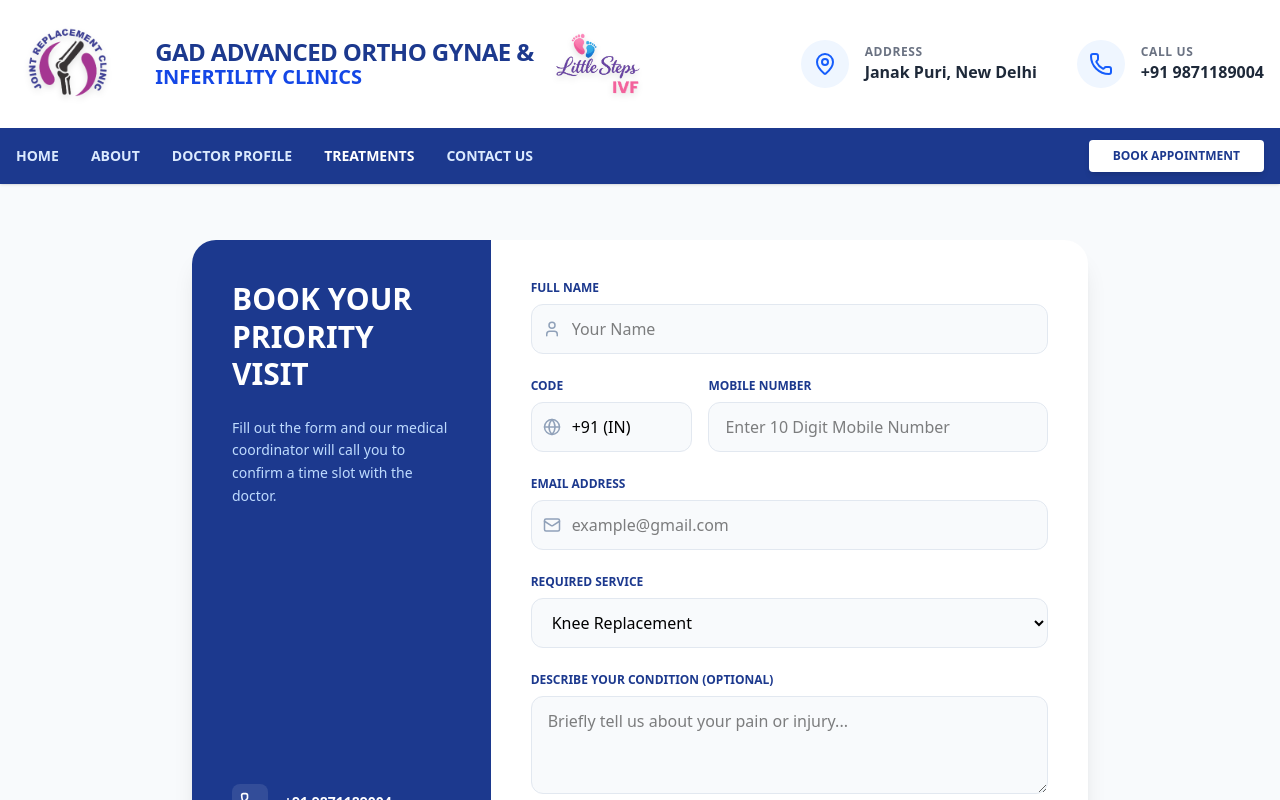
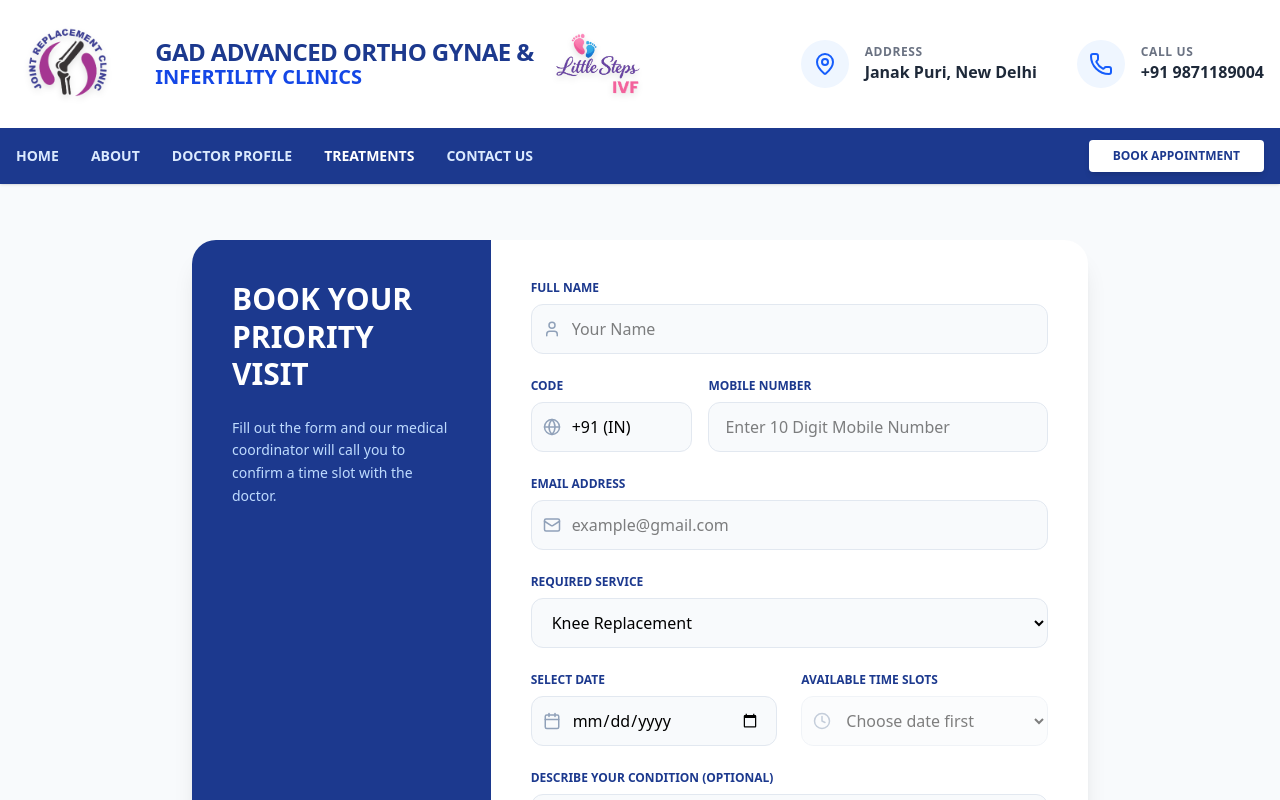
Before and after one commit to Amitkr77/Gadclinic, a React (Vite) app: page /book-appointment in a window 1280 px wide. Shown: the top 800 px of the page. Built offline with nearby package versions, Linux system fonts and the light colour scheme.

Commit message:
add time slot

```diff
--- a/src/pages/BookAppointment.jsx
+++ b/src/pages/BookAppointment.jsx
@@ -1,5 +1,5 @@
 import React, { useState } from 'react';
-import { Phone, Mail, User, Calendar, MessageSquare, Globe } from 'lucide-react';
+import { Phone, Mail, User, Calendar, Clock, Globe } from 'lucide-react';
 
 const BookAppointment = () => {
   const [formData, setFormData] = useState({
@@ -8,9 +8,32 @@ const BookAppointment = () => {
     countryCode: '+91',
     email: '',
     service: 'Knee Replacement',
+    date: '',
+    timeSlot: '',
     message: ''
   });
 
+
+
+  const getAvailableSlots = (dateString) => {
+  if (!dateString) return [];
+
+  const date = new Date(dateString);
+  const day = date.getDay(); // 0 = Sunday, 1 = Monday, ..., 6 = Saturday
+
+  if (day === 0) {
+    // Sunday Slots
+    return [
+      { label: "Morning: 11:00 AM - 01:00 PM", value: "11:00 AM - 01:00 PM" }
+    ];
+  } else {
+    // Monday to Saturday Slots
+    return [
+      { label: "Morning: 11:30 AM - 01:00 PM", value: "11:30 AM - 01:00 PM" },
+      { label: "Evening: 05:30 PM - 08:30 PM", value: "05:30 PM - 08:30 PM" }
+    ];
+  }
+};
 
 
   const handleSubmit = (e) => {
@@ -24,6 +47,8 @@ const BookAppointment = () => {
                     `*Phone:* ${formData.countryCode} ${formData.mobile}%0a` +
                     `*Email:* ${formData.email}%0a` +
                     `*Service:* ${formData.service}%0a` +
+                    `*Date:* ${formData.date}%0a` +
+                    `*Time:* ${formData.timeSlot}%0a` +
                     `*Condition:* ${formData.message || 'Not specified'}`;
 
     const whatsappURL = `https://wa.me/${whatsappNumber}?text=${message}`;
@@ -35,12 +60,16 @@ const BookAppointment = () => {
       countryCode: '+91',
       email: '',
       service: 'Knee Replacement',
+      date: '',
+      timeSlot: '',
       message: ''
     });
 
 
     alert("Opening WhatsApp... Thank you for reaching out!");
   };
+
+
 
   return (
     <div className="min-h-screen bg-slate-50 pt-32 md:pt-60 pb-20 px-6">
@@ -143,6 +172,53 @@ const BookAppointment = () => {
               </select>
             </div>
 
+            <div className="grid grid-cols-1 md:grid-cols-2 gap-6">
+              {/* Date Selection */}
+              <div>
+                <label className="text-xs font-black text-blue-900 uppercase mb-2 block">
+                  Select Date
+                </label>
+                <div className="relative">
+                  <Calendar className="absolute left-3 top-1/2 -translate-y-1/2 text-slate-400" size={18} />
+                  <input
+                    type="date"
+                    required
+                    value={formData.date}
+                    onKeyDown={(e) => e.preventDefault()}
+                    min={new Date().toISOString().split('T')[0]}
+                    className="w-full pl-10 pr-4 py-3 bg-slate-50 border border-slate-200 rounded-xl focus:ring-2 focus:ring-blue-600 outline-none cursor-pointer"
+                    onChange={(e) => setFormData({...formData, date: e.target.value, timeSlot: ''})}
+                  />
+                </div>
+              </div>
+
+              {/* Dynamic Time Slot Selection */}
+              <div>
+                <label className="text-xs font-black text-blue-900 uppercase mb-2 block">
+                  Available Time Slots
+                </label>
+                <div className="relative">
+                  <Clock className="absolute left-3 top-1/2 -translate-y-1/2 text-slate-400" size={18} />
+                  <select
+                    required
+                    disabled={!formData.date}
+                    value={formData.timeSlot}
+                    className="w-full pl-10 pr-4 py-3 bg-slate-50 border border-slate-200 rounded-xl focus:ring-2 focus:ring-blue-600 outline-none disabled:opacity-50"
+                    onChange={(e) => setFormData({...formData, timeSlot: e.target.value})}
+                  >
+                    <option value="">
+                      {!formData.date ? "Choose date first" : "Select a slot"}
+                    </option>
+                    {getAvailableSlots(formData.date).map((slot, index) => (
+                      <option key={index} value={slot.value}>
+                        {slot.label}
+                      </option>
+                    ))}
+                  </select>
+                </div>
+              </div>
+            </div>
+
             {/* Message */}
             <div>
               <label className="text-xs font-black text-blue-900 uppercase mb-2 block">Describe your condition (Optional)</label>
```
